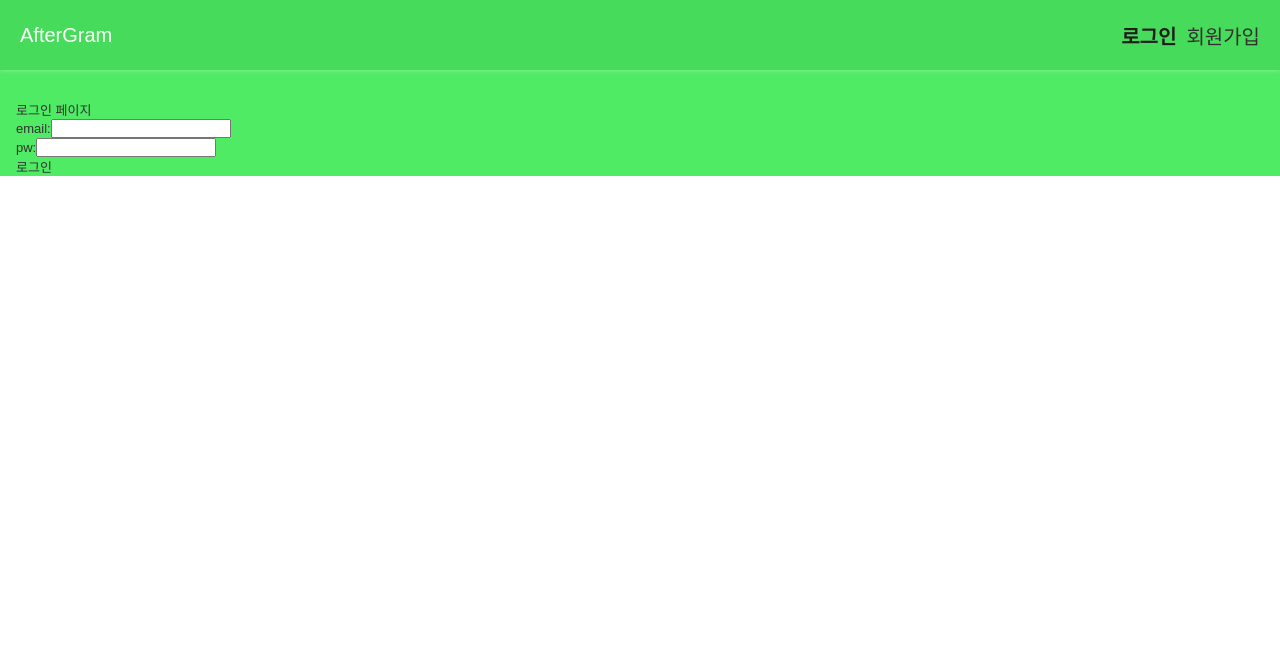
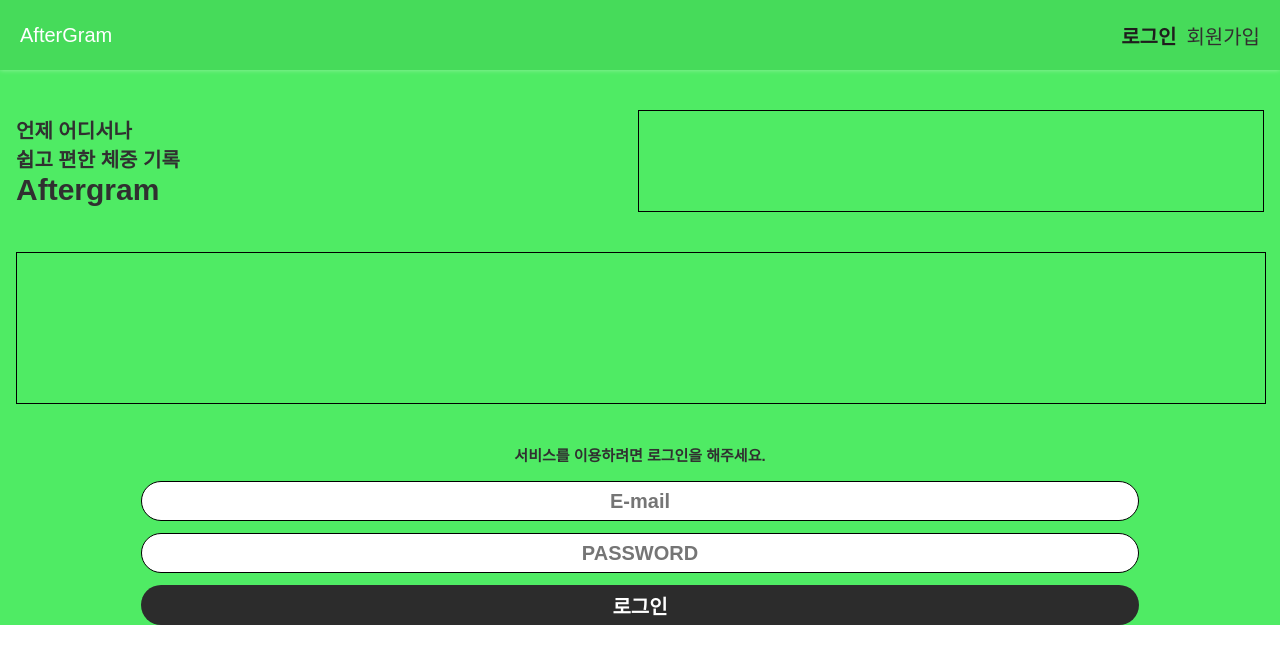
Before and after one commit to taykim7/aftergram-project, a Vue app in the folder aftergram/: page /login in a window 1280 px wide. Shown: the top 664 px of the page. Built offline with nearby package versions, Linux system fonts and the light colour scheme; a web font is replaced by a local one.

Commit message:
로그인 화면 스타일 추가
- 들어갈 공간 비워두기

```diff
--- a/aftergram/src/components/LoginForm.vue
+++ b/aftergram/src/components/LoginForm.vue
@@ -1,25 +1,25 @@
 <template>
-  <div class="contents">
+  <div class="login_form">
+    <form @submit.prevent="submitForm">
       <div>
-      <form @submit.prevent="submitForm" class="form">
-        <div>
-          <label for="email">email:</label>
-          <input id="email" type="text" v-model="email" />
+        <label for="email" class="login_input mb12">
+          <input id="email" type="text" v-model="email" placeholder="E-mail"/>
+        </label>
       </div>
       <div>
-          <label for="password">pw:</label>
-          <input id="password" type="text" v-model="password" />
+        <label for="password" class="login_input mb12">
+          <input id="password" type="password" v-model="password" placeholder="PASSWORD"/>
+        </label>
       </div>
       <button
         :disabled="!email || !password"
         type="submit"
-          class="btn"
+        class="login_button"
         :class="!email || !password ? 'disabled' : null"
       >
         로그인
       </button>
     </form>
-    </div>
   </div>
 </template>
 
@@ -54,5 +54,33 @@ export default {
 }
 </script>
 
-<style>
+<style scoped>
+.login_form {
+  width: 100%;
+}
+.login_form .login_input {
+  display: block;
+  align-items: center;
+}
+.login_form .login_input input {
+  width: 80%;
+  height: 40px;
+  border: 1px solid black;
+  border-radius: 30px;
+
+  font-size: 2rem;
+  font-weight: bolder;
+  text-align: center;
+}
+.login_form .login_button {
+  background-color: rgb(44, 44, 44);
+  color: white;
+
+  font-size: 2rem;
+  font-weight: bolder;
+
+  border-radius: 30px;
+  width: 80%;
+  height: 40px;
+}
 </style>
--- a/aftergram/src/css/common.css
+++ b/aftergram/src/css/common.css
@@ -305,6 +305,6 @@ input[type=checkbox] + label ,input[type=radio] + label{
 /* 공통 css */
 .container {
   background-color: rgb(79, 235, 100);
-  padding-top: 100px;
+  padding-top: 70px;
   align-items: center;
 }
--- a/aftergram/src/views/LoginPage.vue
+++ b/aftergram/src/views/LoginPage.vue
@@ -1,7 +1,22 @@
 <template>
   <div>
-    <h1>로그인 페이지</h1>
-    <login-form></login-form>
+    <div class="greeting mt40">
+      <span class="greeting_text">
+        언제 어디서나
+        <br>
+        쉽고 편한 체중 기록
+        <br>
+        <p>
+          Aftergram
+        </p>
+      </span>
+      <div class="greeting_img"></div>
+    </div>
+    <div class="sample mt40"></div>
+    <div class="login mt40">
+      <p class="login_text mb16">서비스를 이용하려면 로그인을 해주세요.</p>
+      <LoginForm></LoginForm>
+    </div>
   </div>
 </template>
 
@@ -15,6 +30,40 @@ export default {
 }
 </script>
 
-<style>
+<style scoped>
+.greeting {
+  display: flex;
+  justify-content: space-between;
+  align-items: center;
+}
+.greeting .greeting_text {
+  text-align: left;
+  font-size: 2rem;
+  font-weight: bolder;
+}
+.greeting .greeting_text p {
+  display: inline-block;
+  font-size: 3rem;
+}
+.greeting .greeting_img{
+  border: 1px solid black;
+  width: 50%;
+  height: 100px;
+}
+.sample {
+  border: 1px solid black;
+  width: 100%;
+  height: 150px;
+}
+.login {
+  text-align: center;
 
+  display: block;
+  align-items: center;
+  justify-content: center;
+}
+.login .login_text {
+  font-size: 1.5rem;
+  font-weight: bolder;
+}
 </style>
```
Lines whose indentation alone changed are shown as unchanged.
